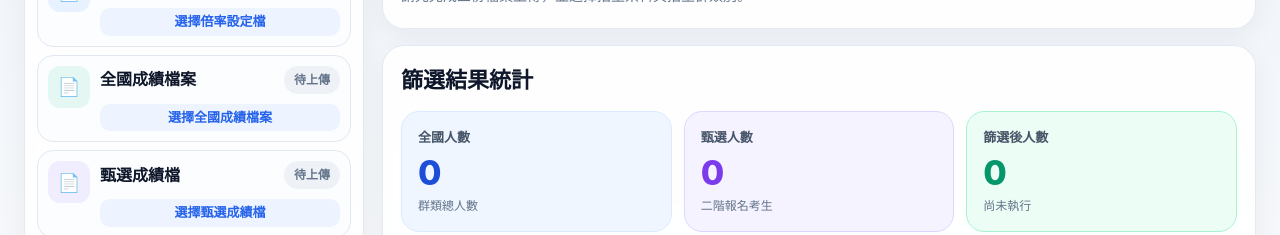
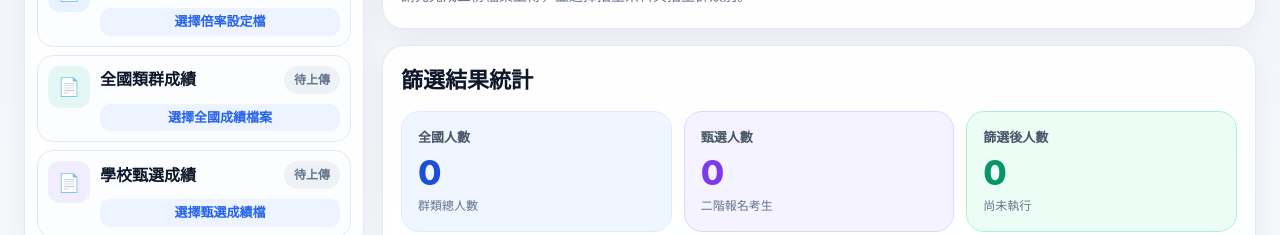
Before and after one commit to Hungming6325/score-ranking-web, a Next.js app: page / in a window 1280 px wide. Shown: the part 261-496 px from the top of the page. Built offline with nearby package versions, Linux system fonts and the light colour scheme.

Commit message:
update page

```diff
--- a/app/page.tsx
+++ b/app/page.tsx
@@ -464,7 +464,7 @@ export default function Home() {
         accent="#3b82f6"
       />
       <UploadCard
-        title="全國成績檔案"
+        title="全國類群成績"
         fileName={parentFileName}
         buttonLabel="選擇全國成績檔案"
         onClick={() => parentFileInputRef.current?.click()}
@@ -472,7 +472,7 @@ export default function Home() {
         accent="#10b981"
       />
       <UploadCard
-        title="甄選成績檔"
+        title="學校甄選成績"
         fileName={selectionFileName}
         buttonLabel="選擇甄選成績檔"
         onClick={() => selectionFileInputRef.current?.click()}
```
